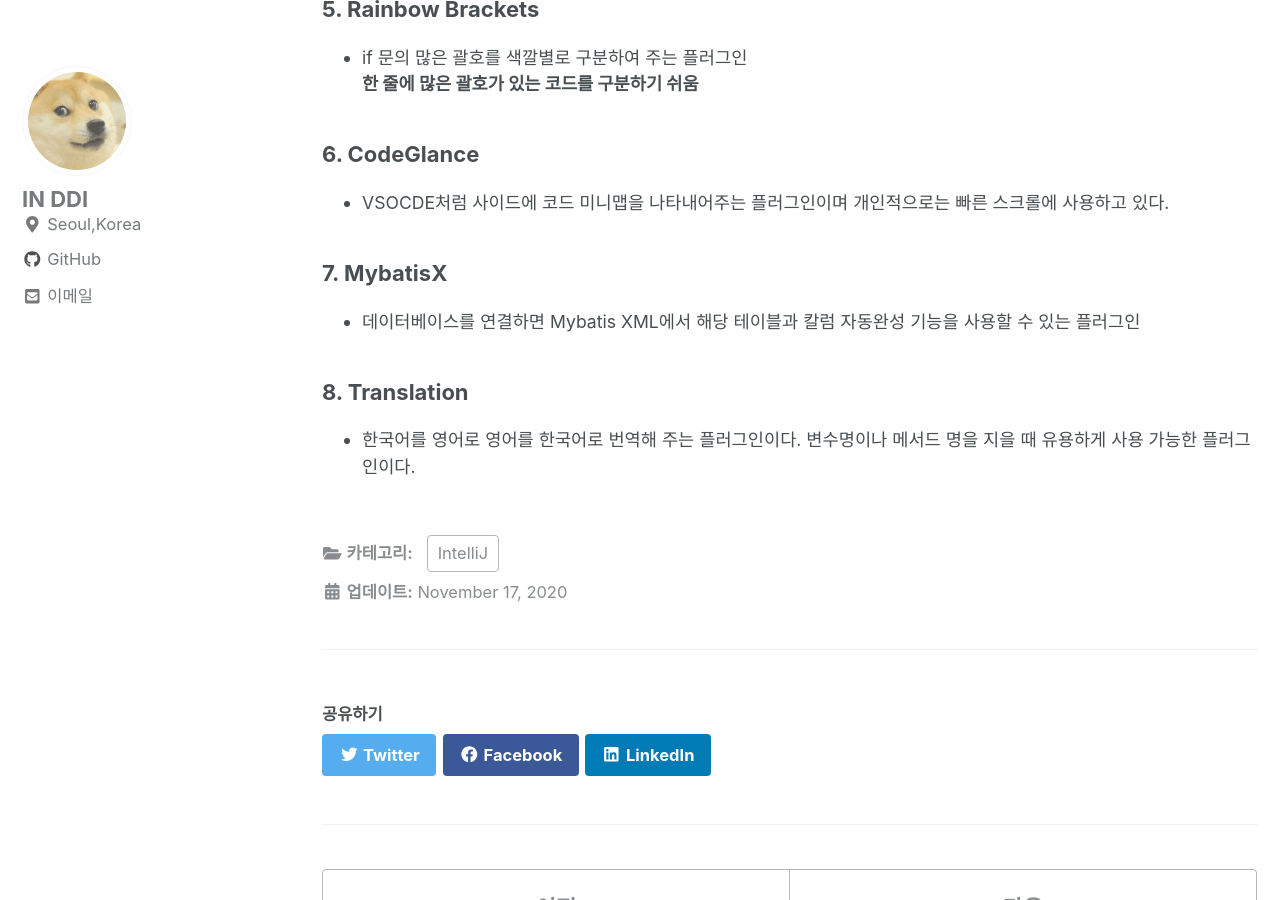
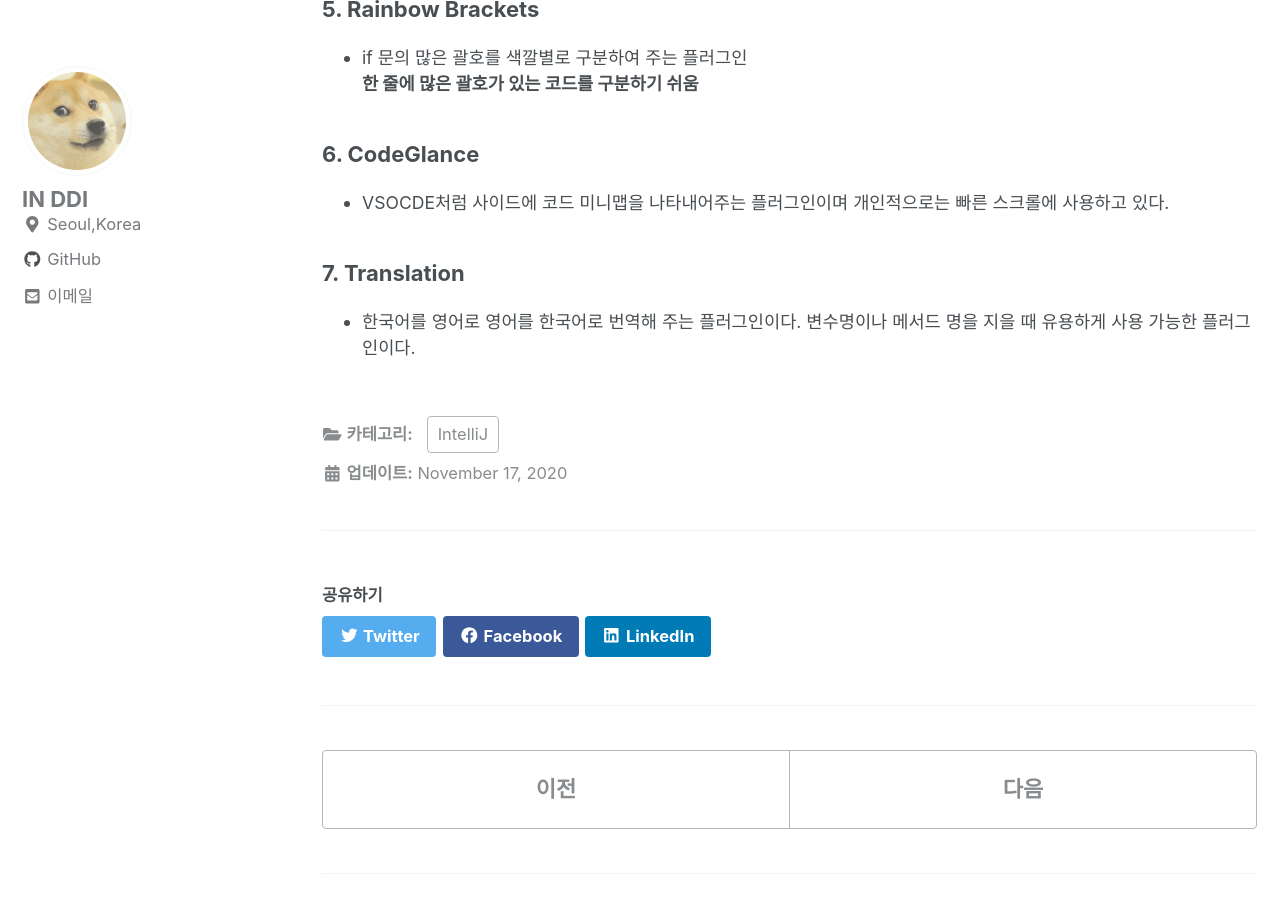
Before and after one commit to InSeok9068/inseok9068.github.io, a Jekyll site: the page built from _posts/intellij/2020-11-17-intellij-plugins.md, in a window 1280 px wide and 900 px high, scrolled down 924 px. Built offline with Jekyll 4.4.1, drawn with Linux system fonts in a browser that asks for light colours; cached includes are drawn as plain includes; nearby versions of some CDN libraries; comment, search, counter and statistics services are not loaded.

Commit message:
Mabatis X 플러그인 제거

```diff
--- a/_posts/intellij/2020-11-17-intellij-plugins.md
+++ b/_posts/intellij/2020-11-17-intellij-plugins.md
@@ -32,8 +32,5 @@ categories:
 ### 6. CodeGlance
 - VSOCDE처럼 사이드에 코드 미니맵을 나타내어주는 플러그인이며 개인적으로는 빠른 스크롤에 사용하고 있다.
 
-### 7. MybatisX
-- 데이터베이스를 연결하면 Mybatis XML에서 해당 테이블과 칼럼 자동완성 기능을 사용할 수 있는 플러그인
-
-### 8. Translation
+### 7. Translation
 - 한국어를 영어로 영어를 한국어로 번역해 주는 플러그인이다. 변수명이나 메서드 명을 지을 때 유용하게 사용 가능한 플러그인이다.
```
